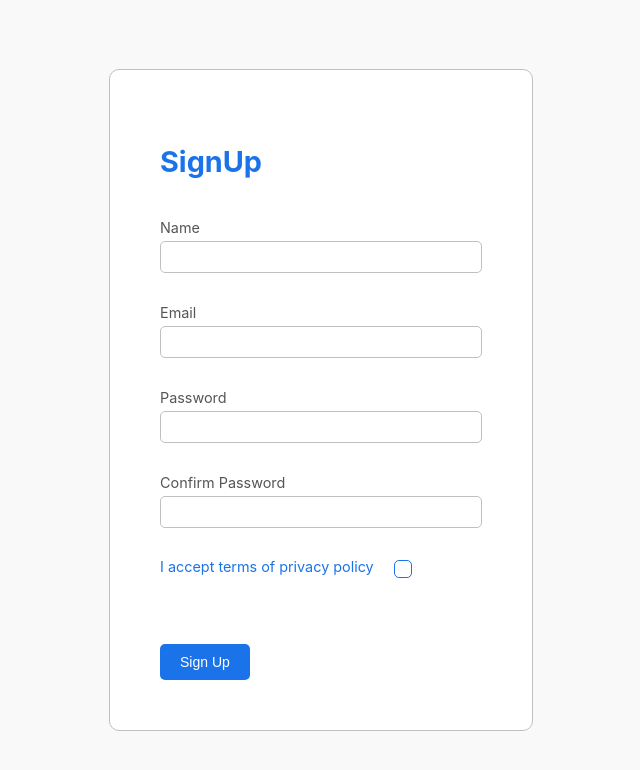
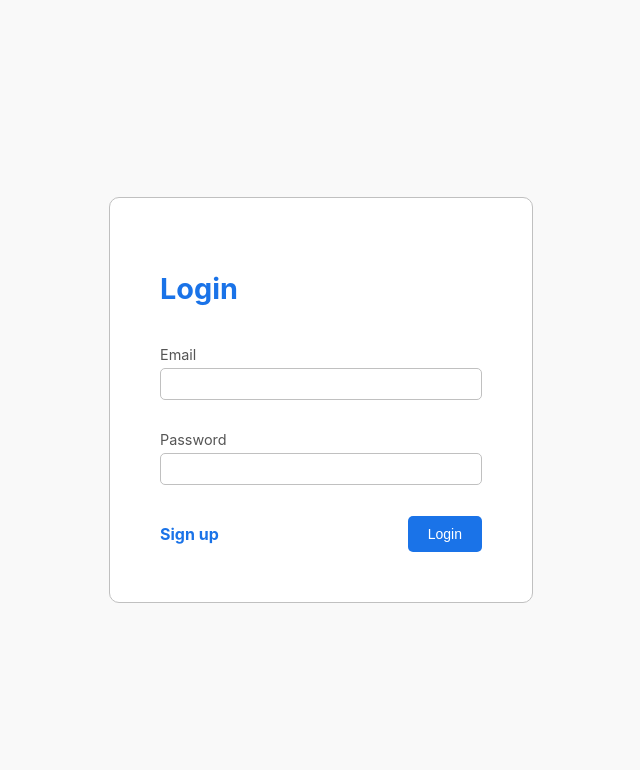
Before and after one commit to SalimiDev/signup-login-page-spa, a React (Create React App) app: page /Login in a window 1280 px wide. Shown: the top 770 px of the page, without its empty margins (319-959 px from the left). Built offline with nearby package versions, Linux system fonts and the light colour scheme.

Commit message:
Login component & react-router-dom added

```diff
--- a/package.json
+++ b/package.json
@@ -8,6 +8,7 @@
     "@testing-library/user-event": "^13.5.0",
     "react": "^17.0.2",
     "react-dom": "^17.0.2",
+    "react-router-dom": "^6.2.2",
     "react-scripts": "5.0.0",
     "react-toastify": "^8.2.0",
     "web-vitals": "^2.1.4"
--- a/src/App.js
+++ b/src/App.js
@@ -1,12 +1,17 @@
-import SignUp from "./components/SignUp";
-
-import "./App.css";
-
+import SignUp from './components/SignUp';
+import Login from './components/Login';
+import { Route, Routes, Navigate } from 'react-router-dom';
 
 function App() {
-  return <div className="App">
-    <SignUp/>
-  </div>;
+      return (
+            <div className='App'>
+                  <Routes>
+                        <Route path='/' element={<Navigate to={'/signup'} />} />
+                        <Route path='/signup' element={<SignUp />} />
+                        <Route path='/Login' element={<Login />} />
+                  </Routes>
+            </div>
+      );
 }
 
 export default App;
--- /dev/null
+++ b/src/components/Login.js
@@ -0,0 +1,81 @@
+import React, { useState, useEffect } from 'react';
+import { validate } from './validate';
+import { ToastContainer } from 'react-toastify';
+import 'react-toastify/dist/ReactToastify.css';
+import { notify } from './toast';
+import styles from './SingUp.module.css';
+import { Link } from 'react-router-dom';
+
+const Login = () => {
+      //States
+      const [inputData, setInputData] = useState({
+            name: '',
+            email: '',
+      });
+      const [touched, setTouched] = useState({});
+      const [errors, setErrors] = useState({});
+      useEffect(() => {
+            setErrors(validate(inputData, 'Login'));
+      }, [inputData]);
+      //Handle inputs updating
+      const inputOnChange = (e) => {
+            setInputData({ ...inputData, [e.target.name]: e.target.value });
+      };
+      const setFieldTouched = (e) => {
+            setTouched({ ...touched, [e.target.name]: true });
+      };
+      const formOnSubmit = (e) => {
+            e.preventDefault();
+            if (!Object.keys(errors).length) {
+                  notify('success', 'You Loged in successfuly');
+            } else {
+                  notify('error', 'Invalid data!');
+                  setTouched({
+                        email: true,
+                        password: true,
+                  });
+            }
+      };
+      // Destructure object
+      const { email, password } = inputData;
+      return (
+            <div className={styles.container}>
+                  <form onSubmit={formOnSubmit} className={styles.formContainer}>
+                        <h2 className={styles.header}>Login</h2>
+
+                        <div className={styles.formField}>
+                              <label>Email</label>
+                              <input
+                                    className={errors.email && touched.email ? styles.uncompleted : styles.formInput}
+                                    type='email'
+                                    name='email'
+                                    value={email}
+                                    onChange={inputOnChange}
+                                    onFocus={setFieldTouched}
+                              />
+                              {errors.email && touched.email && <span>{errors.email}</span>}
+                        </div>
+                        <div className={styles.formField}>
+                              <label>Password</label>
+                              <input
+                                    className={errors.password && touched.password ? styles.uncompleted : styles.formInput}
+                                    type='password'
+                                    name='password'
+                                    value={password}
+                                    onChange={inputOnChange}
+                                    onFocus={setFieldTouched}
+                              />
+                              {errors.password && touched.password && <span>{errors.password}</span>}
+                        </div>
+
+                        <div className={styles.buttonsContainer}>
+                              <Link to={'/signup'}>Sign up</Link>
+                              <button type='submit'>Login </button>
+                        </div>
+                  </form>
+                  <ToastContainer />
+            </div>
+      );
+};
+
+export default Login;
--- a/src/components/SignUp.js
+++ b/src/components/SignUp.js
@@ -4,6 +4,7 @@ import { validate } from './validate';
 import { notify } from './toast';
 import { ToastContainer } from 'react-toastify';
 import 'react-toastify/dist/ReactToastify.css';
+import { Link } from 'react-router-dom';
 
 const SignUp = () => {
       //States
@@ -23,8 +24,7 @@ const SignUp = () => {
       const setFieldTouched = (e) => {
             setTouched({ ...touched, [e.target.name]: true });
       };
-      // Destructure object
-      const { name, email, password, confirmPassword, isAccepted } = inputData;
+
       //Handle inputs updating
       const inputOnChange = (e) => {
             if (e.target.name === 'isAccepted') {
@@ -48,7 +48,8 @@ const SignUp = () => {
                   });
             }
       };
-
+      // Destructure object
+      const { name, email, password, confirmPassword, isAccepted } = inputData;
       return (
             <div className={styles.container}>
                   <form className={styles.formContainer} onSubmit={formOnSubmit}>
@@ -115,6 +116,7 @@ const SignUp = () => {
                               {errors.isAccepted && touched.isAccepted && <span>{errors.isAccepted}</span>}
                         </div>
                         <div className={styles.buttonsContainer}>
+                              <Link to={'/Login'}>Login</Link>
                               <button type='submit'>Sign Up</button>
                         </div>
                   </form>
--- a/src/index.js
+++ b/src/index.js
@@ -1,10 +1,11 @@
-import React from "react";
-import ReactDOM from "react-dom";
-import "./index.css";
-import App from "./App";
+import React from 'react';
+import ReactDOM from 'react-dom';
+import './index.css';
+import App from './App';
+import { BrowserRouter } from 'react-router-dom';
 ReactDOM.render(
-  <React.StrictMode>
-    <App />
-  </React.StrictMode>,
-  document.getElementById("root")
+      <BrowserRouter>
+            <App />
+      </BrowserRouter>,
+      document.getElementById('root'),
 );
```
Also changed, not shown: src/App.css (deleted, +0 -38 lines), 1 other file (tests, documents, lock files or other folders).
